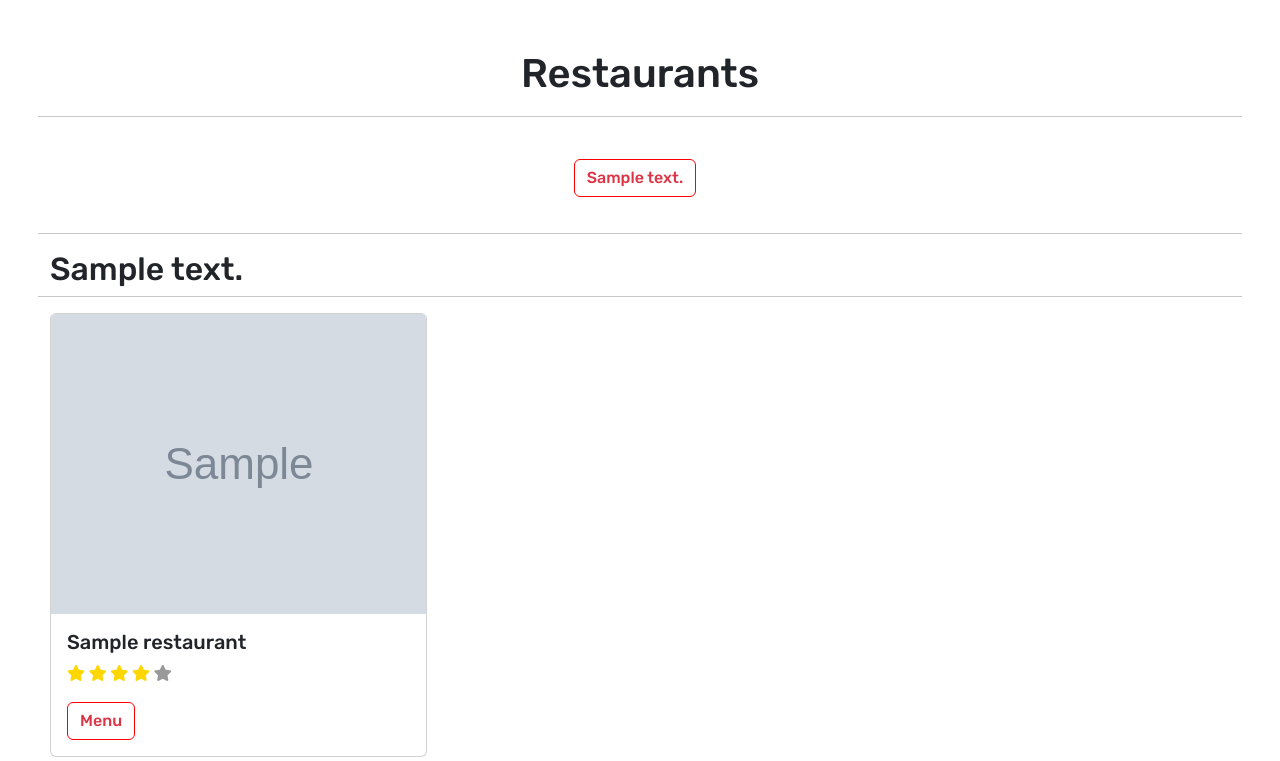
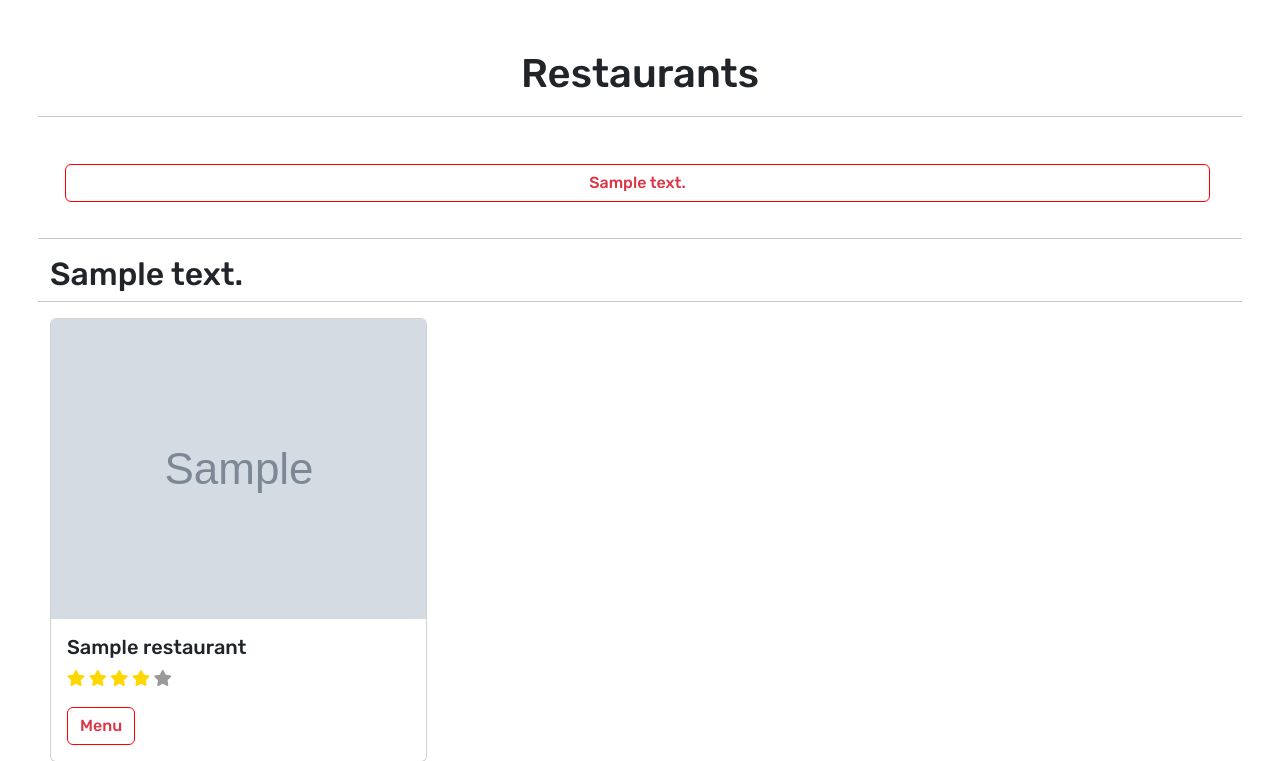
Before and after one commit to devo329/Group5-project, a Django app: page / in a window 1280 px wide. Shown: the part 77-838 px from the top of the page. Run offline with Django 4.2, Linux system fonts and the light colour scheme; tables that the repository leaves empty hold one stand-in row (values such as "Sample post"); grey boxes marked "Sample" are stand-in pictures; some libraries are stand-ins or nearby versions.

Commit message:
buttons fix

```diff
--- a/restaurants/templates/index.html
+++ b/restaurants/templates/index.html
@@ -107,6 +107,16 @@
     crossorigin="anonymous"></script>
   <!--Bootstrap JS-->
 
+  <style>
+  .scrolldiv {
+  display: flex;
+  justify-content: space-around;
+  }
+  .scrollbutton {
+    width: 100%;
+    margin: 5px; /* or whatever you like */
+  }
+  </style>
   <!--Cards-->
   <div class="row" style="padding: 50px">
     <h1 style="text-align: center; padding-bottom:10px;">Restaurants</h1>
@@ -114,7 +124,7 @@
     <div class="container my-3">
       <div class="col-md-12 text-center scrolldiv" style="padding: 10px;">
         {%for c in cuisines%}
-        <a href="#{{c.cuisine}}heading" class="btn btn-outline-danger" style=" border-color: red; hover-color: white; margin-right: 10px; margin-bottom: 10px;">{{c.cuisine}}</a>
+        <a href="#{{c.cuisine}}heading" class="btn btn-outline-danger scrollbutton" style=" border-color: red; hover-color: white; margin-right: 10px; margin-bottom: 10px;">{{c.cuisine}}</a>
         {%endfor%}
       </div>
     </div>
```
